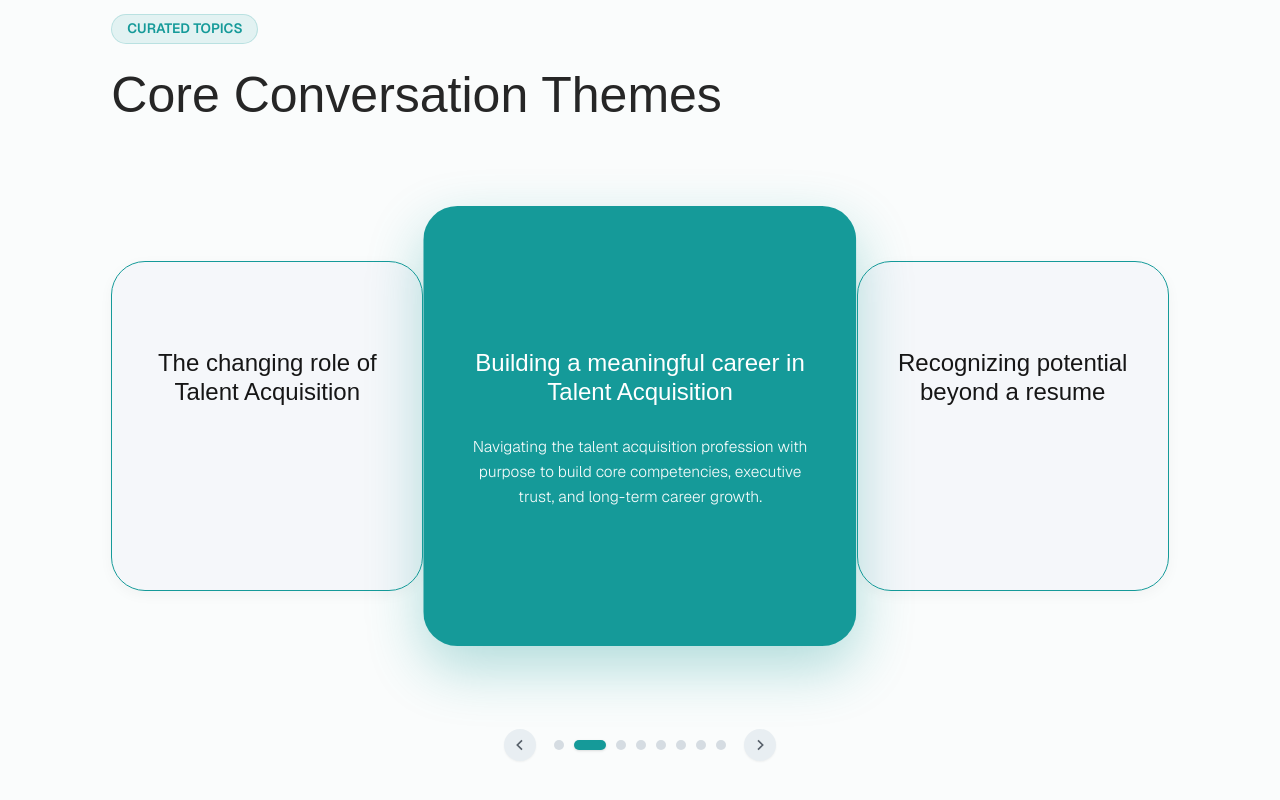
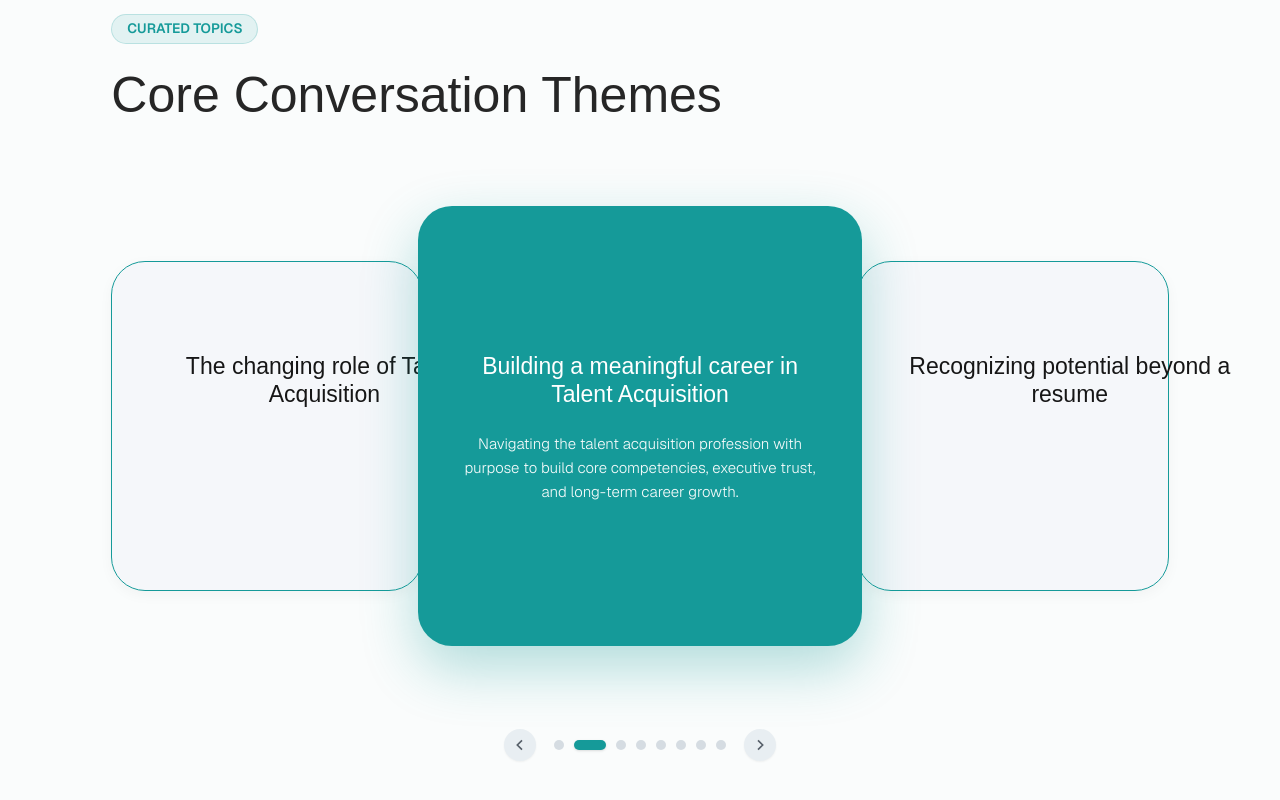
Before and after one commit to career141-dev/VOICE_OF_TALENT_LANDING, a Next.js app: page / in a window 1280 px wide. Shown: the part 3028-3828 px from the top of the page. Built offline with nearby package versions, Linux system fonts and the light colour scheme; no server answers; grey boxes are pictures that could not be loaded; a web font is replaced by a local one.

Commit message:
Lock fixed 360px text container width across all cards to eliminate line reflow during motion

```diff
--- a/src/app/components/CoreConversationThemes.tsx
+++ b/src/app/components/CoreConversationThemes.tsx
@@ -186,7 +186,8 @@ export default function CoreConversationThemes() {
                 animate={{
                   left: diff === 0 ? "50%" : diff === -1 ? "0%" : diff === 1 ? "70.5%" : diff < -1 ? "-32%" : "104%",
                   x: diff === 0 ? "-50%" : "0%",
-                  width: diff === 0 ? "41%" : "29.5%",
+                  width: diff === 0 ? "42%" : "29.5%",
+                  minWidth: diff === 0 ? "420px" : "290px",
                   height: diff === 0 ? "440px" : "330px",
                   zIndex: diff === 0 ? 30 : 20,
                   opacity: Math.abs(diff) <= 1 ? 1 : 0,
@@ -223,9 +224,10 @@ export default function CoreConversationThemes() {
                   isActive ? "cursor-default" : "cursor-pointer"
                 }`}
               >
-                <div className="w-full flex flex-col items-center justify-center">
-                  {/* Title Slot: Fixed height & up to 3 lines so titles never truncate awkwardly */}
-                  <div className="w-full h-[68px] xl:h-[76px] flex items-center justify-center px-2">
+                {/* Fixed-width Content Container: 360px fixed width so line length is 100% constant across cards */}
+                <div className="w-[360px] max-w-[360px] flex flex-col items-center justify-center mx-auto shrink-0">
+                  {/* Title Slot: Fixed 360px width & fixed 68px height */}
+                  <div className="w-[360px] max-w-[360px] h-[68px] flex items-center justify-center text-center shrink-0 px-1">
                     <motion.h3
                       animate={{
                         color: diff === 0 ? "#FFFFFF" : "#161616",
@@ -235,19 +237,21 @@ export default function CoreConversationThemes() {
                         ease: [0.25, 1, 0.5, 1],
                       }}
                       style={{
+                        width: "360px",
+                        maxWidth: "360px",
                         display: "-webkit-box",
-                        WebkitLineClamp: 3,
+                        WebkitLineClamp: 2,
                         WebkitBoxOrient: "vertical",
                         overflow: "hidden",
                       }}
-                      className="font-cal font-normal leading-[1.22] text-[20px] sm:text-[22px] xl:text-[24px] max-w-[340px] xl:max-w-[400px] text-center"
+                      className="w-[360px] max-w-[360px] font-cal font-normal leading-[1.22] text-[21px] xl:text-[23px] text-center shrink-0"
                     >
                       {theme.title}
                     </motion.h3>
                   </div>
 
-                  {/* Paragraph Slot: Fixed container height & position with line-clamp-3 ellipsis truncation */}
-                  <div className="w-full h-[76px] xl:h-[82px] mt-4 flex items-center justify-center overflow-hidden px-2">
+                  {/* Paragraph Slot: Strictly fixed 360px width & fixed 76px height across every card */}
+                  <div className="w-[360px] max-w-[360px] h-[76px] mt-4 flex items-center justify-center text-center overflow-hidden shrink-0 px-1">
                     <motion.p
                       animate={{
                         opacity: diff === 0 ? 1 : 0,
@@ -257,13 +261,15 @@ export default function CoreConversationThemes() {
                         ease: [0.25, 1, 0.5, 1],
                       }}
                       style={{
+                        width: "360px",
+                        maxWidth: "360px",
                         display: "-webkit-box",
                         WebkitLineClamp: 3,
                         WebkitBoxOrient: "vertical",
                         overflow: "hidden",
                         textOverflow: "ellipsis",
                       }}
-                      className="max-w-[360px] xl:max-w-[420px] font-geist text-[14.5px] xl:text-[15.5px] font-light leading-[23px] xl:leading-[25px] text-white/95 text-center"
+                      className="w-[360px] max-w-[360px] font-geist text-[14.5px] xl:text-[15px] font-light leading-[24px] text-white/95 text-center shrink-0"
                     >
                       {theme.description}
                     </motion.p>
@@ -328,9 +334,9 @@ export default function CoreConversationThemes() {
                 }}
                 className="absolute top-1/2 -translate-y-1/2 w-full max-w-[310px] sm:max-w-[480px] md:max-w-[600px] flex flex-col justify-center items-center text-center rounded-[26px] sm:rounded-[34px] border-[1.5px] px-5 py-6 sm:px-9 sm:py-8 md:px-12 md:py-9 cursor-pointer overflow-hidden select-none"
               >
-                <div className="w-full flex flex-col items-center justify-center">
+                <div className="w-[270px] sm:w-[380px] md:w-[440px] max-w-[92%] flex flex-col items-center justify-center mx-auto shrink-0">
                   {/* Title Slot with fixed height & 2-line clamp */}
-                  <div className="w-full h-[58px] sm:h-[66px] flex items-center justify-center px-2">
+                  <div className="w-full h-[58px] sm:h-[66px] flex items-center justify-center px-1">
                     <motion.h3
                       animate={{
                         color: diff === 0 ? "#FFFFFF" : "#161616",
@@ -344,16 +350,15 @@ export default function CoreConversationThemes() {
                         WebkitLineClamp: 2,
                         WebkitBoxOrient: "vertical",
                         overflow: "hidden",
-                        textOverflow: "ellipsis",
                       }}
-                      className="font-cal text-[19px] sm:text-[23px] md:text-[26px] font-normal leading-[1.25] max-w-[260px] sm:max-w-[400px] md:max-w-[480px] text-center"
+                      className="w-full font-cal text-[19px] sm:text-[23px] md:text-[26px] font-normal leading-[1.25] text-center"
                     >
                       {theme.title}
                     </motion.h3>
                   </div>
 
                   {/* Paragraph Slot: Fixed container height, fixed position with 3-line clamp */}
-                  <div className="w-full h-[68px] sm:h-[76px] mt-3 sm:mt-4 flex items-center justify-center overflow-hidden px-2">
+                  <div className="w-full h-[68px] sm:h-[76px] mt-3 sm:mt-4 flex items-center justify-center overflow-hidden px-1">
                     <motion.p
                       animate={{
                         opacity: diff === 0 ? 1 : 0,
@@ -369,7 +374,7 @@ export default function CoreConversationThemes() {
                         overflow: "hidden",
                         textOverflow: "ellipsis",
                       }}
-                      className="font-geist text-[13px] sm:text-[14.5px] md:text-[15.5px] font-light leading-[20px] sm:leading-[23px] text-white/95 max-w-[260px] sm:max-w-[400px] md:max-w-[480px] text-center"
+                      className="w-full font-geist text-[13px] sm:text-[14.5px] md:text-[15.5px] font-light leading-[20px] sm:leading-[23px] text-white/95 text-center"
                     >
                       {theme.description}
                     </motion.p>
```
